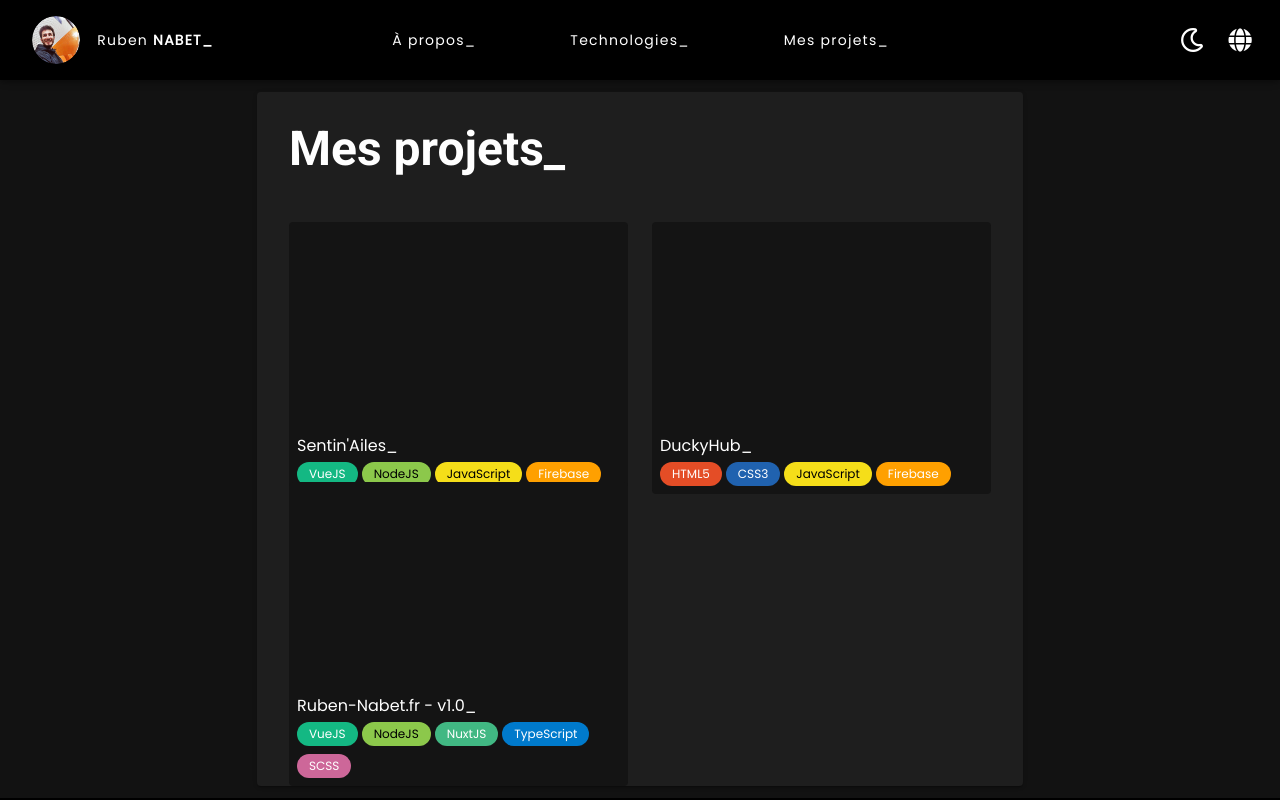
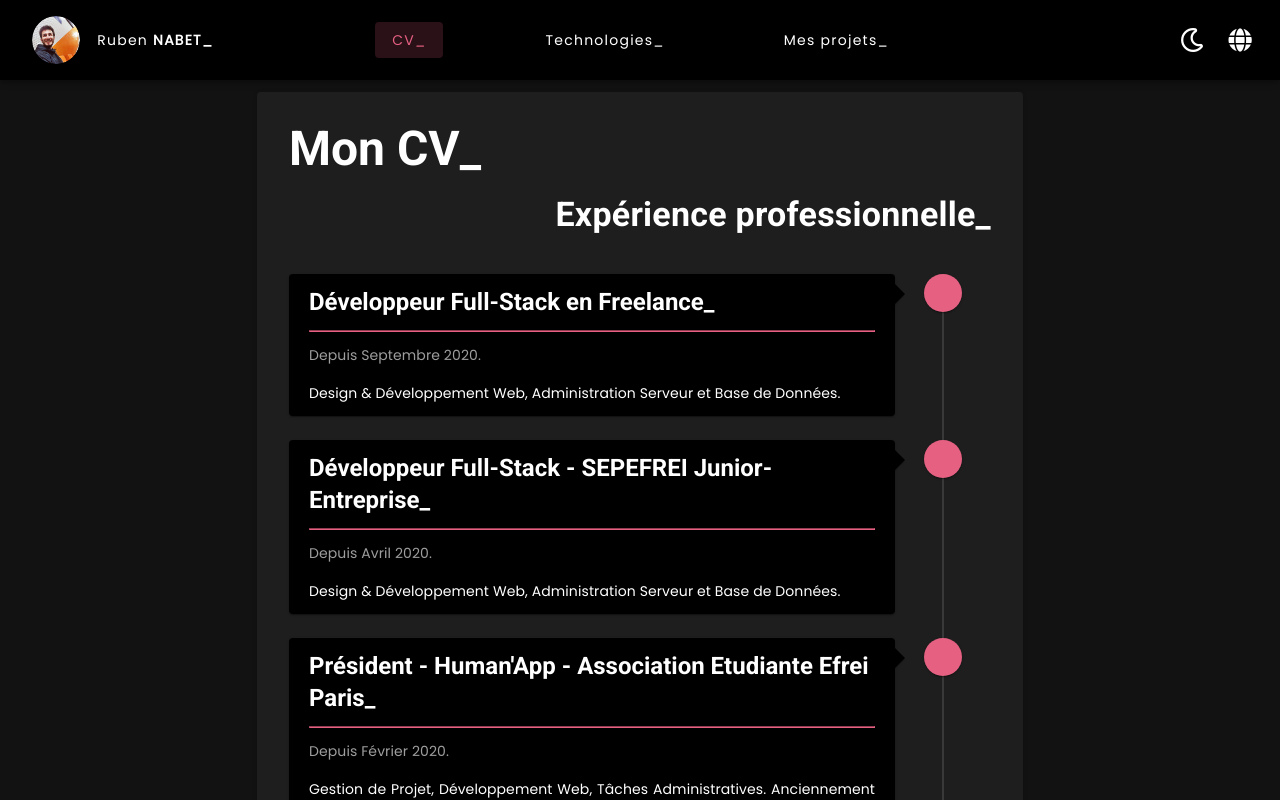
Before and after one commit to cvbenur/ruben-nabet-fr, a Nuxt app: page /resume in a window 1280 px wide. Shown: the top 800 px of the page. Built offline with nearby package versions, Linux system fonts and the light colour scheme.

Commit message:
Switch from 'about-me' to 'resume'

```diff
--- a/src/assets/locales/en.json
+++ b/src/assets/locales/en.json
@@ -1,6 +1,6 @@
 {
   "navlinks": {
-    "about": "About me",
+    "resume": "Resume",
     "technologies": "Technologies",
     "projects": "My projects"
   },
@@ -17,14 +17,18 @@
       "mainTitle": {
         "first": "Full-Stack",
         "second": "Developer"
+      },
+      "about": {
+        "title": "About me",
+        "paragraphs": {
+          "first": "Nam a ultricies mauris, sit amet euismod enim. Integer pulvinar, justo quis mollis rutrum, lacus quam ultrices turpis, ut iaculis sem leo sed neque. Aenean eget commodo lectus. Nam ut diam libero. Nam aliquam metus mauris, id rhoncus arcu blandit id. Nulla sagittis eleifend tortor, vulputate placerat ante auctor sit amet. Aenean fringilla, lacus nec lobortis consectetur, justo massa molestie nisi, id pretium mauris magna a ligula. Aenean nisl sapien, dictum ut dignissim consequat, rhoncus vel ipsum. Fusce convallis dolor id consectetur volutpat."
+        }
       }
     },
-    "about": {
-      "title": "About me",
-      "heading": "About me",
-      "paragraphs": {
-        "first": "Nam a ultricies mauris, sit amet euismod enim. Integer pulvinar, justo quis mollis rutrum, lacus quam ultrices turpis, ut iaculis sem leo sed neque. Aenean eget commodo lectus. Nam ut diam libero. Nam aliquam metus mauris, id rhoncus arcu blandit id. Nulla sagittis eleifend tortor, vulputate placerat ante auctor sit amet. Aenean fringilla, lacus nec lobortis consectetur, justo massa molestie nisi, id pretium mauris magna a ligula. Aenean nisl sapien, dictum ut dignissim consequat, rhoncus vel ipsum. Fusce convallis dolor id consectetur volutpat."
-      },
+    "resume": {
+      "title": "Resume",
+      "heading": "My resume",
+      "see": "Check out my resume",
       "pro": {
         "title": "Professional experience",
         "items": []
--- a/src/assets/locales/fr.json
+++ b/src/assets/locales/fr.json
@@ -1,6 +1,6 @@
 {
   "navlinks": {
-    "about": "À propos",
+    "resume": "CV",
     "technologies": "Technologies",
     "projects": "Mes projets"
   },
@@ -17,14 +17,18 @@
       "mainTitle": {
         "first": "Développeur",
         "second": "Full-Stack"
+      },
+      "about": {
+        "title": "A propos de moi",
+        "paragraphs": {
+          "first": "Nam a ultricies mauris, sit amet euismod enim. Integer pulvinar, justo quis mollis rutrum, lacus quam ultrices turpis, ut iaculis sem leo sed neque. Aenean eget commodo lectus. Nam ut diam libero. Nam aliquam metus mauris, id rhoncus arcu blandit id. Nulla sagittis eleifend tortor, vulputate placerat ante auctor sit amet. Aenean fringilla, lacus nec lobortis consectetur, justo massa molestie nisi, id pretium mauris magna a ligula. Aenean nisl sapien, dictum ut dignissim consequat, rhoncus vel ipsum. Fusce convallis dolor id consectetur volutpat."
+        }
       }
     },
-    "about": {
-      "title": "À propos",
-      "heading": "À propos de moi",
-      "paragraphs": {
-        "first": "Nam a ultricies mauris, sit amet euismod enim. Integer pulvinar, justo quis mollis rutrum, lacus quam ultrices turpis, ut iaculis sem leo sed neque. Aenean eget commodo lectus. Nam ut diam libero. Nam aliquam metus mauris, id rhoncus arcu blandit id. Nulla sagittis eleifend tortor, vulputate placerat ante auctor sit amet. Aenean fringilla, lacus nec lobortis consectetur, justo massa molestie nisi, id pretium mauris magna a ligula. Aenean nisl sapien, dictum ut dignissim consequat, rhoncus vel ipsum. Fusce convallis dolor id consectetur volutpat."
-      },
+    "resume": {
+      "title": "CV",
+      "heading": "Mon CV",
+      "see": "Voir mon CV",
       "pro": {
         "title": "Expérience professionnelle",
         "items": []
--- a/src/components/app/AppBar.vue
+++ b/src/components/app/AppBar.vue
@@ -247,8 +247,8 @@ export default class AppBar extends Vue {
 
   private items = [
     {
-      title: 'about',
-      link: '/about-me',
+      title: 'resume',
+      link: '/resume',
       active: false
     },
     {
@@ -286,7 +286,7 @@ export default class AppBar extends Vue {
   created () {
     this.items.forEach(
       (item) => {
-        if (item.link === this.$route.path.split('/en')[1]) {
+        if (this.$route.path.endsWith(item.link)) {
           item.active = true
         }
       }
--- a/src/components/about/Timeline.vue
+++ b/src/components/resume/Timeline.vue
@@ -13,7 +13,7 @@
         <v-timeline
           dense
           :reverse="right"
-          class="py-0"
+          class="py-0 mt-5"
           align-top
         >
           <v-lazy
@@ -36,16 +36,16 @@
                 class="py-3 px-5"
               >
                 <p :class="`headline text-h5 mb-0 font-weight-bold ${$vuetify.theme.dark ? 'white' : 'black'}--text`">
-                  {{ $t(`pages.about.${category}.items[${i-1}].title`) }}_
+                  {{ $t(`pages.resume.${category}.items[${i-1}].title`) }}_
                 </p>
 
                 <hr class="my-3 secondary">
 
                 <v-card-text :class="`pa-0 mb-4 ${$vuetify.theme.dark ? 'grey' : 'black'}--text`">
-                  {{ $t(`pages.about.${category}.items[${i-1}].date`) }}
+                  {{ $t(`pages.resume.${category}.items[${i-1}].date`) }}
                 </v-card-text>
                 <v-card-text :class="`pa-0 text-justify ${$vuetify.theme.dark ? 'white' : 'black'}--text`">
-                  {{ $t(`pages.about.${category}.items[${i-1}].description`) }}
+                  {{ $t(`pages.resume.${category}.items[${i-1}].description`) }}
                 </v-card-text>
               </v-card>
             </v-timeline-item>
--- a/src/config/i18n.config.ts
+++ b/src/config/i18n.config.ts
@@ -6,15 +6,15 @@ import fr from '../assets/locales/fr.json'
 
 pro.forEach(
   (item) => {
-    en.pages.about.pro.items.push(item.en as never)
-    fr.pages.about.pro.items.push(item.fr as never)
+    en.pages.resume.pro.items.push(item.en as never)
+    fr.pages.resume.pro.items.push(item.fr as never)
   }
 )
 
 edu.forEach(
   (item) => {
-    en.pages.about.edu.items.push(item.en as never)
-    fr.pages.about.edu.items.push(item.fr as never)
+    en.pages.resume.edu.items.push(item.en as never)
+    fr.pages.resume.edu.items.push(item.fr as never)
   }
 )
 
@@ -52,8 +52,8 @@ export default {
 
 export const nbrs = {
   exps: {
-    pro: fr.pages.about.pro.items.length,
-    edu: fr.pages.about.edu.items.length
+    pro: fr.pages.resume.pro.items.length,
+    edu: fr.pages.resume.edu.items.length
   },
   projects: projects.length
 }
--- a/src/pages/about-me.vue
+++ /dev/null
@@ -1,159 +0,0 @@
-<template>
-  <v-container fluid>
-    <Heading :title="$t(`pages.about.heading`)" />
-
-    <section>
-      <v-row
-        align="center"
-        justify="center"
-        class="mt-sm-15 mt-10 d-flex mb-10"
-      >
-        <v-col
-          cols="6"
-          sm="6"
-          md="4"
-          lg="3"
-          class="d-flex flex-row-reverse"
-        >
-          <v-img
-            class="custom-rounded shifted-bottom-left mb-10 mb-md-0"
-            :src="require('@/assets/img/pp_fb.jpg')"
-            alt="Ruben NABET"
-            width="250"
-            aspect-ratio="1"
-            contain
-          />
-        </v-col>
-
-        <v-col
-          cols="12"
-          sm="6"
-          class="d-flex flex-row mt-0"
-        >
-          <p class="ma-0">
-            {{ $t('pages.about.paragraphs.first') }}
-          </p>
-        </v-col>
-      </v-row>
-    </section>
-
-    <section>
-      <Title
-        :title="$t(`pages.about.pro.title`)"
-        alignment="right"
-      />
-
-      <v-row
-        fill-height
-        align="center"
-        justify="center"
-        class="mt-5"
-      >
-        <Timeline
-          category="pro"
-          right
-        />
-      </v-row>
-    </section>
-
-    <section>
-      <Title :title="$t(`pages.about.edu.title`)" />
-
-      <v-row
-        fill-height
-        align="center"
-        justify="center"
-        class="mt-5"
-      >
-        <Timeline
-          category="edu"
-        />
-      </v-row>
-    </section>
-
-    <v-row
-      fill-height
-      align="center"
-      justify="center"
-      class="text-center mt-10"
-    >
-      <v-col
-        cols="12"
-        sm="4"
-      >
-        <v-btn
-          color="secondary"
-          class="text-none"
-          block
-          ripple
-          large
-          :href="`/docs/Ruben_NABET_CV-${$t('pages.about.dl.lang')}.pdf`"
-          download
-        >
-          {{ $t('pages.about.dl.text') }}_
-        </v-btn>
-      </v-col>
-    </v-row>
-
-    <v-row
-      fill-height
-      align="center"
-      justify="center"
-      class="text-center mt-10"
-    >
-      <v-col
-        cols="12"
-        sm="5"
-      >
-        <v-btn
-          color="secondary"
-          class="text-none font-weight-bold"
-          block
-          outlined
-          ripple
-          large
-          nuxt
-          :to="localePath('contact')"
-        >
-          {{ $t('pages.contact.text') }}_
-        </v-btn>
-      </v-col>
-
-      <v-col
-        v-for="(social, i) in socials"
-        :key="i"
-        cols="4"
-        sm="1"
-      >
-        <SocialIcon
-          :icon="social.icon"
-          :title="social.title"
-          :handle="social.handle"
-          :link="social.link"
-        />
-      </v-col>
-    </v-row>
-  </v-container>
-</template>
-
-<script lang="ts">
-import { Vue, Component } from 'vue-property-decorator'
-import { Social, socials } from '@/models/socials'
-
-@Component({
-  head (): object {
-    return {
-      title: this.$i18n.t('pages.about.title')
-    }
-  }
-})
-export default class About extends Vue {
-  private socials: Array<Social> | null = null;
-
-  created () {
-    if (!this.socials) {
-      this.socials = socials
-    }
-  }
-}
-</script>
--- /dev/null
+++ b/src/pages/resume.vue
@@ -0,0 +1,130 @@
+<template>
+  <v-container fluid>
+    <Heading :title="$t(`pages.resume.heading`)" />
+
+    <section>
+      <Title
+        :title="$t(`pages.resume.pro.title`)"
+        alignment="right"
+      />
+
+      <v-row
+        fill-height
+        align="center"
+        justify="center"
+        class="mt-5"
+      >
+        <Timeline
+          category="pro"
+          right
+        />
+      </v-row>
+    </section>
+
+    <section>
+      <Title :title="$t(`pages.resume.edu.title`)" />
+
+      <v-row
+        fill-height
+        align="center"
+        justify="center"
+        class="mt-5"
+      >
+        <Timeline
+          category="edu"
+        />
+      </v-row>
+    </section>
+
+    <v-row
+      fill-height
+      align="center"
+      justify="center"
+      class="text-center mt-10"
+    >
+      <v-col
+        cols="12"
+        sm="4"
+      >
+        <v-hover v-slot:default="{ hover }">
+          <v-btn
+            :elevation="hover ? 12 : 0"
+            color="secondary"
+            class="text-none"
+            block
+            ripple
+            large
+            :href="`/docs/Ruben_NABET_CV-${$t('pages.resume.dl.lang')}.pdf`"
+            download
+          >
+            {{ $t('pages.resume.dl.text') }}_
+          </v-btn>
+        </v-hover>
+      </v-col>
+    </v-row>
+
+    <v-row
+      fill-height
+      align="center"
+      justify="center"
+      class="text-center mt-10"
+    >
+      <v-col
+        cols="12"
+        sm="5"
+      >
+        <v-hover v-slot:default="{ hover }">
+          <v-btn
+            :elevation="hover ? 12 : 0"
+            color="secondary"
+            class="text-none font-weight-bold"
+            block
+            outlined
+            ripple
+            large
+            nuxt
+            :to="localePath('contact')"
+          >
+            {{ $t('pages.contact.text') }}_
+          </v-btn>
+        </v-hover>
+      </v-col>
+
+      <v-col
+        v-for="(social, i) in socials"
+        :key="i"
+        cols="4"
+        sm="1"
+      >
+        <SocialIcon
+          :icon="social.icon"
+          :title="social.title"
+          :handle="social.handle"
+          :link="social.link"
+        />
+      </v-col>
+    </v-row>
+  </v-container>
+</template>
+
+<script lang="ts">
+import { Vue, Component } from 'vue-property-decorator'
+import { Social, socials } from '@/models/socials'
+
+@Component({
+  head (): object {
+    return {
+      title: this.$i18n.t('pages.resume.title')
+    }
+  }
+})
+export default class Resume extends Vue {
+  private socials: Array<Social> | null = null;
+
+  created () {
+    if (!this.socials) {
+      this.socials = socials
+    }
+  }
+}
+</script>
```
